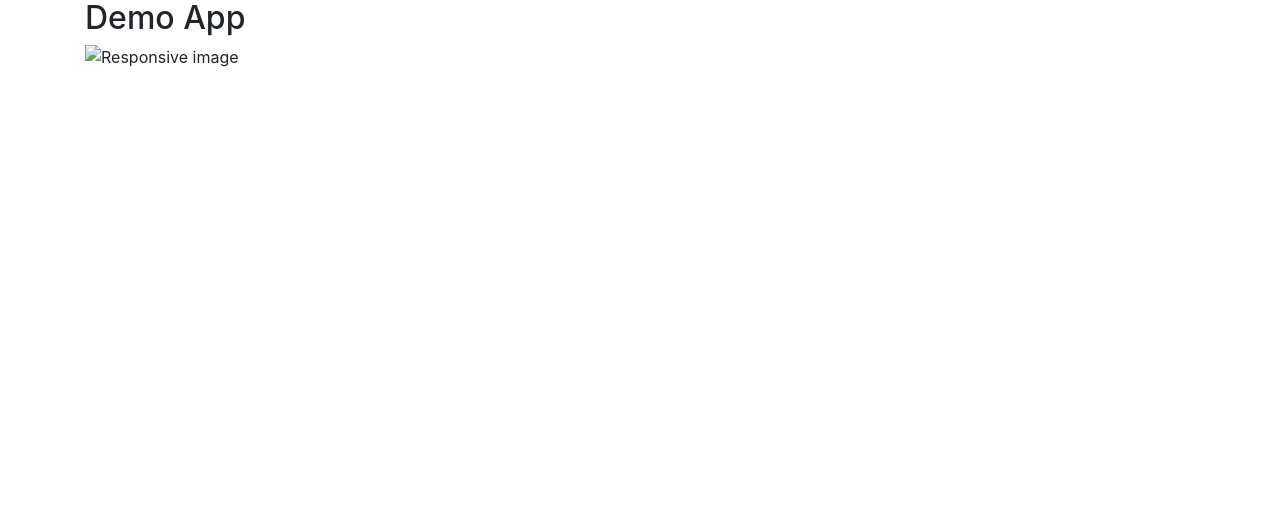
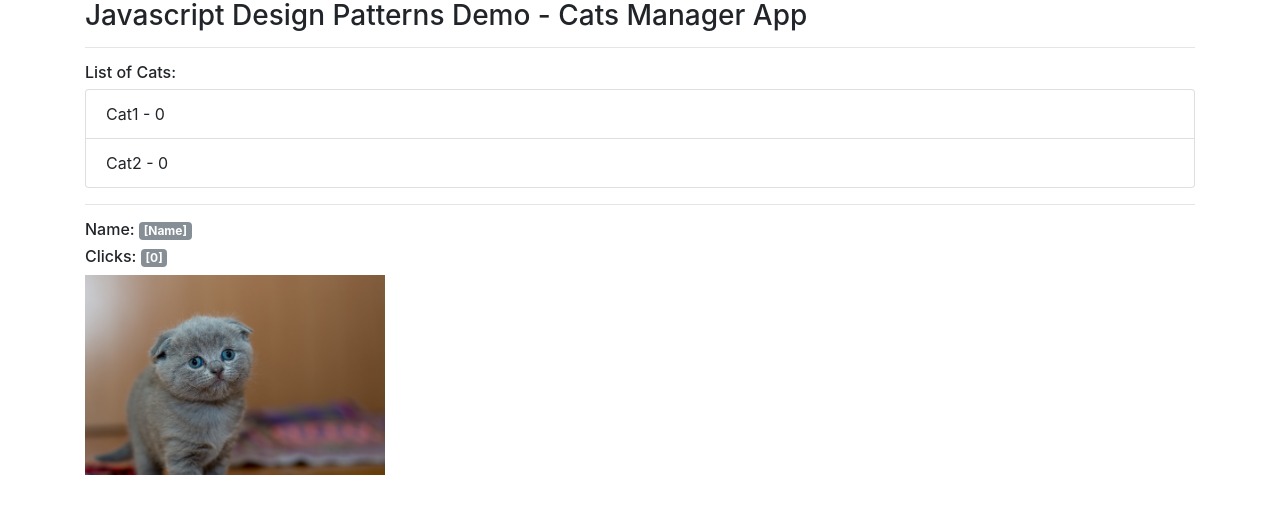
Before and after one commit to rramadev/Javascript-Design-Patterns_Cat-Manager-App, a website: page src/index.html in a window 1280 px wide. Drawn offline with nearby package versions, Linux system fonts and the light colour scheme; files that its build step writes are made by us from their sources.

Commit message:
Adde cat list

```diff
--- /dev/null
+++ b/src/assets/js/app.js
@@ -0,0 +1,49 @@
+function showCat(cat) {
+  console.log('hey', cat);
+  let elName = document.getElementById('name');
+  let elCounter = document.getElementById('counter');
+  let elCatImg = document.getElementById('catImg');
+
+  elName.innerHTML = cat.name;
+  elCounter.innerHTML = cat.clicks;
+  elCatImg.src = cat.imgSrc;
+}
+
+function init() {
+  let catList = [
+    {
+      name: 'Cat1',
+      clicks: 0,
+      imgSrc: 'assets/img/cat1.jpg'
+    },
+    {
+      name: 'Cat2',
+      clicks: 0,
+      imgSrc: 'assets/img/cat2.jpg'
+    }
+  ];
+
+  let elList = document.getElementById('list');
+
+  catList.forEach((cat) => {
+    let li = document.createElement('li');
+    li.setAttribute('class','list-group-item');
+    let textNode = document.createTextNode(cat.name + ' - ' + cat.clicks);
+    li.appendChild(textNode);
+
+    li.addEventListener('click',
+      (function(catty) {
+        return function() {
+          showCat(catty);
+        };
+      })(cat)
+    );
+
+    elList.appendChild(li);
+  });
+}
+
+window.onload = function () {
+  console.log('Document loaded...');
+  init();
+}
--- a/scr/index.html
+++ b/src/index.html
@@ -13,14 +13,21 @@
 <body>
 
   <div class="container">
-    <h2>Demo App</h2>
-    <h3 id="counter"></h3>
-    <img src="assets/img/cat1.jpg" class="img-fluid" alt="Responsive image">
+    <h3>Javascript Design Patterns Demo - Cats Manager App</h2>
+    <hr />
+    <h6>List of Cats:</h6>
+    <ul id='list' class="list-group">
+    </ul>
+    <hr />
+    <h6>Name: <span id='name' class="badge badge-secondary">[Name]</span></h6>
+    <h6>Clicks: <span id='counter' class="badge badge-secondary">[0]</span></h6>
+    <img id='catImg' src="assets/img/cat1.jpg" class="img-fluid" alt="Responsive image"
+      width="300" height="300">
   </div>
 
   <script src="https://code.jquery.com/jquery-3.2.1.slim.min.js" integrity="sha384-KJ3o2DKtIkvYIK3UENzmM7KCkRr/rE9/Qpg6aAZGJwFDMVNA/GpGFF93hXpG5KkN" crossorigin="anonymous"></script>
   <script src="https://cdnjs.cloudflare.com/ajax/libs/popper.js/1.11.0/umd/popper.min.js" integrity="sha384-b/U6ypiBEHpOf/4+1nzFpr53nxSS+GLCkfwBdFNTxtclqqenISfwAzpKaMNFNmj4" crossorigin="anonymous"></script>
   <script src="https://maxcdn.bootstrapcdn.com/bootstrap/4.0.0-beta/js/bootstrap.min.js" integrity="sha384-h0AbiXch4ZDo7tp9hKZ4TsHbi047NrKGLO3SEJAg45jXxnGIfYzk4Si90RDIqNm1" crossorigin="anonymous"></script>
-  <script src="src/app.js"></script>
+  <script src="assets/js/app.js"></script>
 </body>
 </html>
```
Also changed, not shown: bs-config.json (added, +10 -0 lines), package.json (+4 -3 lines), server.js (+6 -3 lines), scr/assets/js/app.js (deleted), src/assets/img/cat1.jpg (renamed from scr/assets/img/cat1.jpeg), src/assets/img/cat2.jpg (added), 1 other file.
